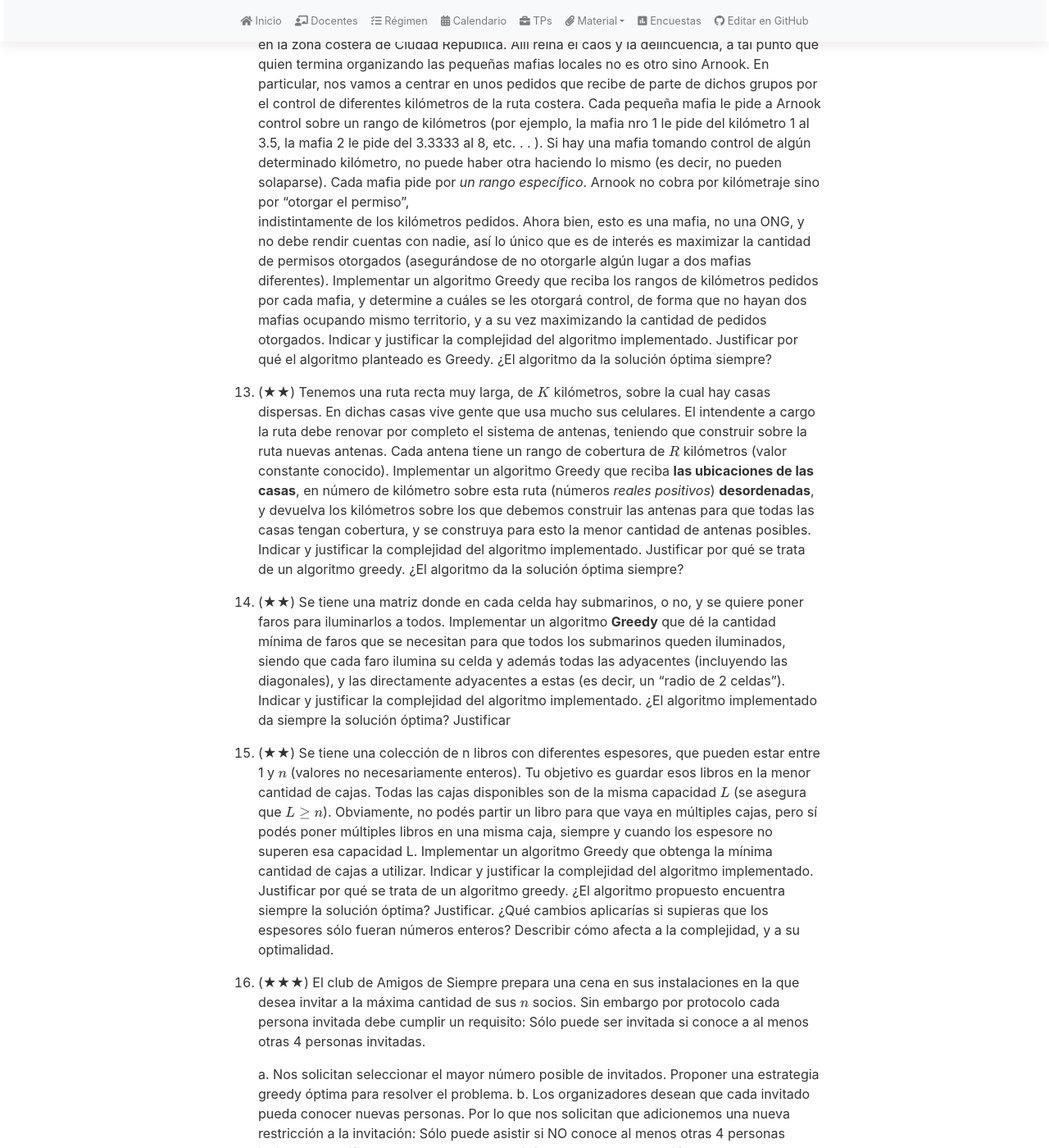
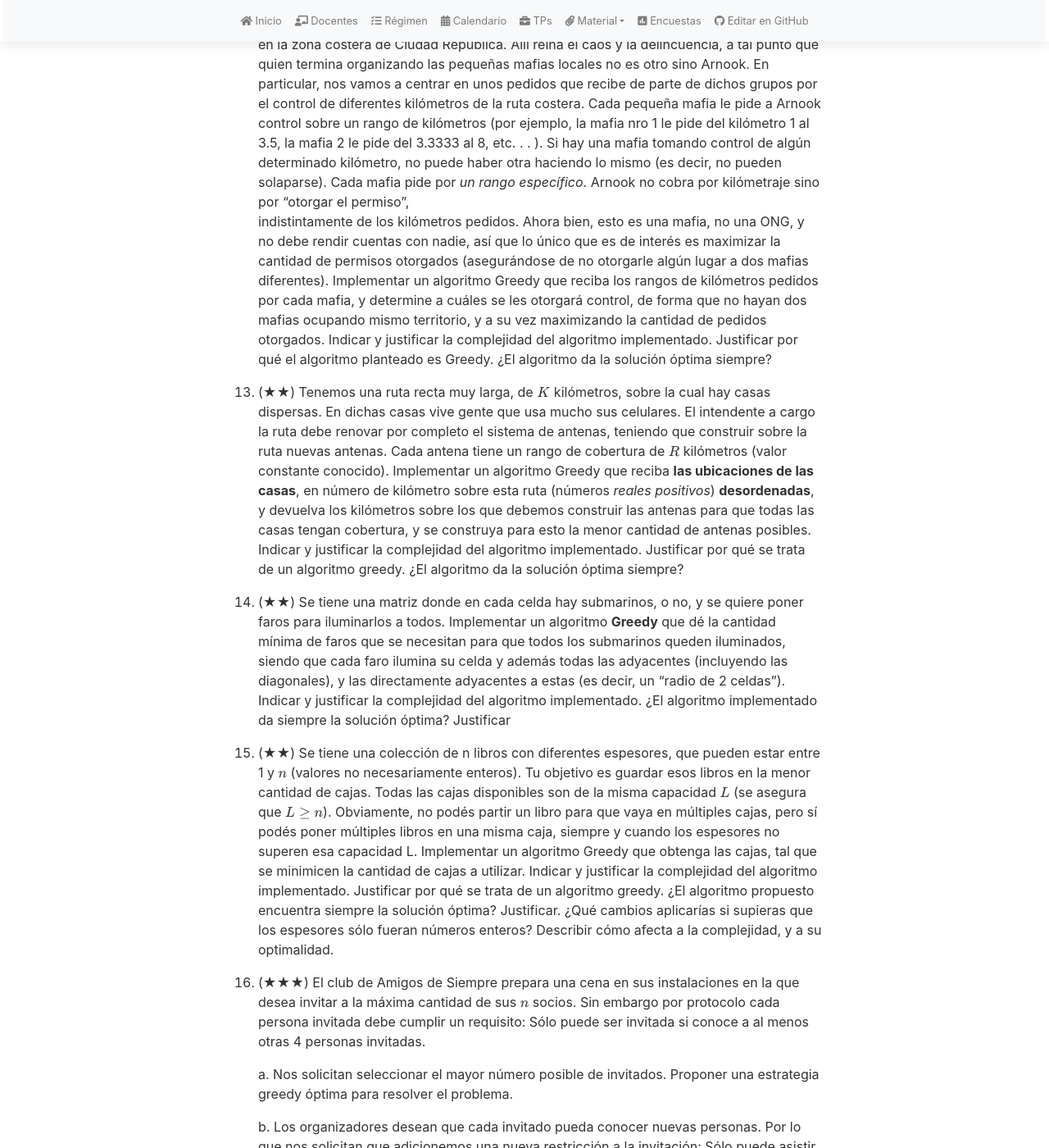
Before and after one commit to algoritmos-rw/tda_bg, a Jekyll site: the page built from material/guias/greedy.md, in a window 1280 px wide and 1400 px high, scrolled down 2496 px. Shown: the whole window at 82% size. Built offline with Jekyll 4.4.1, drawn with Linux system fonts in a browser that asks for light colours; nearby versions of some CDN libraries; our own code applies the rules of GitHub Pages for plain Markdown files; some of the changed text lies outside the part shown.

Commit message:
Fix typos greedy.md (#17)

```diff
--- a/material/guias/greedy.md
+++ b/material/guias/greedy.md
@@ -68,7 +68,7 @@ math: true
 
 1.  (★) Una ruta tiene un conjunto de bifurcaciones para acceder a diferentes pueblos. El listado (ordenado por nombre del
     pueblo) contiene el número de kilómetro donde está ubicada cada una. Se desea ubicar la menor cantidad de patrullas
-    policiales (en las bifurcaciones) de tal forma que no haya bifurcaciones con vigilancia a menos de 50 km.
+    policiales (en las bifurcaciones) de tal forma que no haya bifurcaciones con vigilancia a más de 50 km.
     Justificar que la solución es óptima. Indicar y justificar la complejidad del algoritmo implementado.
     Ejemplo:
 
@@ -102,7 +102,7 @@ math: true
     Si hay una mafia tomando control de algún determinado kilómetro, no puede haber otra haciendo lo mismo (es decir, no pueden
     solaparse). Cada mafia pide por _un rango específico_. Arnook no cobra por kilómetraje sino por “otorgar el permiso”,
     indistintamente de los kilómetros pedidos. Ahora bien, esto es una mafia, no una ONG, y no debe rendir cuentas con
-    nadie, así lo único que es de interés es maximizar la cantidad de permisos otorgados (asegurándose de no otorgarle algún
+    nadie, así que lo único que es de interés es maximizar la cantidad de permisos otorgados (asegurándose de no otorgarle algún
     lugar a dos mafias diferentes). Implementar un algoritmo Greedy que reciba los rangos de kilómetros pedidos por cada
     mafia, y determine a cuáles se les otorgará control, de forma que no hayan dos mafias ocupando mismo territorio, y a su
     vez maximizando la cantidad de pedidos otorgados. Indicar y justificar la complejidad del algoritmo implementado.
@@ -125,10 +125,10 @@ math: true
 1.  (★★) Se tiene una colección de n libros con diferentes espesores, que pueden estar entre 1 y $$n$$ (valores no necesariamente
     enteros). Tu objetivo es guardar esos libros en la menor cantidad de cajas. Todas las cajas disponibles son de la
     misma capacidad $$L$$ (se asegura que $$L \geq n$$). Obviamente, no podés partir un libro para que vaya en múltiples cajas,
-    pero sí podés poner múltiples libros en una misma caja, siempre y cuando los espesore no superen esa capacidad L.
-    Implementar un algoritmo Greedy que obtenga la mínima cantidad de cajas a utilizar. Indicar y justificar la complejidad
-    del algoritmo implementado. Justificar por qué se trata de un algoritmo greedy. ¿El algoritmo propuesto encuentra siempre
-    la solución óptima? Justificar.
+    pero sí podés poner múltiples libros en una misma caja, siempre y cuando los espesores no superen esa capacidad L.
+    Implementar un algoritmo Greedy que obtenga las cajas, tal que se minimicen la cantidad de cajas a utilizar. Indicar y
+    justificar la complejidad del algoritmo implementado. Justificar por qué se trata de un algoritmo greedy. ¿El algoritmo propuesto
+    encuentra siempre la solución óptima? Justificar.
     ¿Qué cambios aplicarías si supieras que los espesores sólo fueran números enteros? Describir cómo afecta a la complejidad,
     y a su optimalidad.
 
@@ -137,6 +137,7 @@ math: true
     conoce a al menos otras 4 personas invitadas.
 
     a. Nos solicitan seleccionar el mayor número posible de invitados. Proponer una estrategia greedy óptima para resolver el problema.
+
     b. Los organizadores desean que cada invitado pueda conocer nuevas personas. Por lo que nos solicitan que adicionemos una nueva
     restricción a la invitación: Sólo puede asistir si NO conoce al menos otras 4 personas invitadas. Modifique su propuesta para
     satisfacer esta nueva solución.
```
